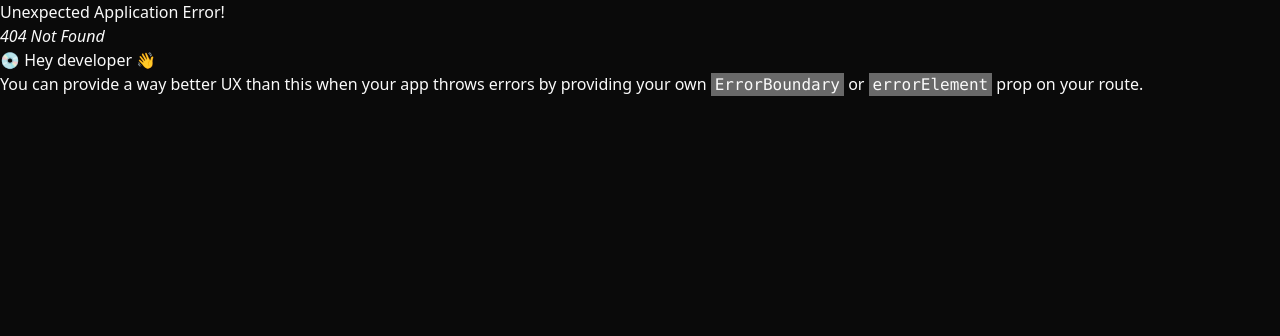
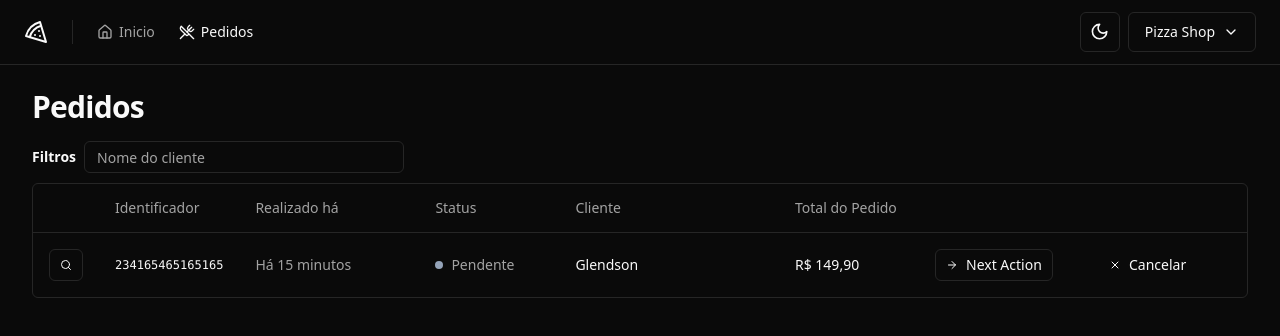
Before and after one commit to Glendson/pizzashop-web, a React (Vite) app: page /orders in a window 1280 px wide. Before the commit this address had no page. Shown: the top 336 px of the page. Built offline with nearby package versions, Linux system fonts and the light colour scheme.

Commit message:
feat: added order component and route

```diff
--- a/src/Routes.tsx
+++ b/src/Routes.tsx
@@ -3,6 +3,7 @@
 import { AppLayout } from './pages/_layouts/app'
 import { AuthLayout } from './pages/_layouts/auth'
 import { Dashboard } from './pages/app/DashBoard'
+import Orders from './pages/app/orders/Orders'
 import { SignIn } from './pages/auth/Sign-in'
 import { SignUp } from './pages/auth/Sign-up'
 
@@ -10,7 +11,10 @@
   {
     path: '/',
     element: <AppLayout />,
-    children: [{ path: '/', element: <Dashboard /> }],
+    children: [
+      { path: '/', element: <Dashboard /> },
+      { path: '/orders', element: <Orders /> },
+    ],
   },
   {
     path: '/',
--- a/src/components/ui/button.tsx
+++ b/src/components/ui/button.tsx
@@ -1,56 +1,57 @@
-import * as React from "react";
-import { Slot } from "@radix-ui/react-slot";
-import { cva, type VariantProps } from "class-variance-authority";
+import { Slot } from '@radix-ui/react-slot'
+import { cva, type VariantProps } from 'class-variance-authority'
+import * as React from 'react'
 
-import { cn } from "@/lib/utils";
+import { cn } from '@/lib/utils'
 
 const buttonVariants = cva(
-  "inline-flex items-center justify-center whitespace-nowrap rounded-md text-sm font-medium ring-offset-background transition-colors focus-visible:outline-none focus-visible:ring-2 focus-visible:ring-ring focus-visible:ring-offset-2 disabled:pointer-events-none disabled:opacity-50",
+  'inline-flex items-center justify-center whitespace-nowrap rounded-md text-sm font-medium ring-offset-background transition-colors focus-visible:outline-none focus-visible:ring-2 focus-visible:ring-ring focus-visible:ring-offset-2 disabled:pointer-events-none disabled:opacity-50',
   {
     variants: {
       variant: {
-        default: "bg-primary text-primary-foreground hover:bg-primary/90",
+        default: 'bg-primary text-primary-foreground hover:bg-primary/90',
         destructive:
-          "bg-destructive text-destructive-foreground hover:bg-destructive/90",
+          'bg-destructive text-destructive-foreground hover:bg-destructive/90',
         outline:
-          "border border-input bg-background hover:bg-accent hover:text-accent-foreground",
+          'border border-input bg-background hover:bg-accent hover:text-accent-foreground',
         secondary:
-          "bg-secondary text-secondary-foreground hover:bg-secondary/80",
-        ghost: "hover:bg-accent hover:text-accent-foreground",
-        link: "text-primary underline-offset-4 hover:underline",
+          'bg-secondary text-secondary-foreground hover:bg-secondary/80',
+        ghost: 'hover:bg-accent hover:text-accent-foreground',
+        link: 'text-primary underline-offset-4 hover:underline',
       },
       size: {
-        default: "h-10 px-4 py-2",
-        sm: "h-9 rounded-md px-3",
-        lg: "h-11 rounded-md px-8",
-        icon: "h-10 w-10",
+        default: 'h-10 px-4 py-2',
+        sm: 'h-9 rounded-md px-3',
+        xs: 'h-8 px-2.5',
+        lg: 'h-11 rounded-md px-8',
+        icon: 'h-10 w-10',
       },
     },
     defaultVariants: {
-      variant: "default",
-      size: "default",
+      variant: 'default',
+      size: 'default',
     },
-  }
-);
+  },
+)
 
 export interface ButtonProps
   extends React.ButtonHTMLAttributes<HTMLButtonElement>,
     VariantProps<typeof buttonVariants> {
-  asChild?: boolean;
+  asChild?: boolean
 }
 
 const Button = React.forwardRef<HTMLButtonElement, ButtonProps>(
   ({ className, variant, size, asChild = false, ...props }, ref) => {
-    const Comp = asChild ? Slot : "button";
+    const Comp = asChild ? Slot : 'button'
     return (
       <Comp
         className={cn(buttonVariants({ variant, size, className }))}
         ref={ref}
         {...props}
       />
-    );
-  }
-);
-Button.displayName = "Button";
+    )
+  },
+)
+Button.displayName = 'Button'
 
-export { Button, buttonVariants };
+export { Button, buttonVariants }
--- /dev/null
+++ b/src/components/ui/table.tsx
@@ -0,0 +1,117 @@
+import * as React from "react"
+
+import { cn } from "@/lib/utils"
+
+const Table = React.forwardRef<
+  HTMLTableElement,
+  React.HTMLAttributes<HTMLTableElement>
+>(({ className, ...props }, ref) => (
+  <div className="relative w-full overflow-auto">
+    <table
+      ref={ref}
+      className={cn("w-full caption-bottom text-sm", className)}
+      {...props}
+    />
+  </div>
+))
+Table.displayName = "Table"
+
+const TableHeader = React.forwardRef<
+  HTMLTableSectionElement,
+  React.HTMLAttributes<HTMLTableSectionElement>
+>(({ className, ...props }, ref) => (
+  <thead ref={ref} className={cn("[&_tr]:border-b", className)} {...props} />
+))
+TableHeader.displayName = "TableHeader"
+
+const TableBody = React.forwardRef<
+  HTMLTableSectionElement,
+  React.HTMLAttributes<HTMLTableSectionElement>
+>(({ className, ...props }, ref) => (
+  <tbody
+    ref={ref}
+    className={cn("[&_tr:last-child]:border-0", className)}
+    {...props}
+  />
+))
+TableBody.displayName = "TableBody"
+
+const TableFooter = React.forwardRef<
+  HTMLTableSectionElement,
+  React.HTMLAttributes<HTMLTableSectionElement>
+>(({ className, ...props }, ref) => (
+  <tfoot
+    ref={ref}
+    className={cn(
+      "border-t bg-muted/50 font-medium [&>tr]:last:border-b-0",
+      className
+    )}
+    {...props}
+  />
+))
+TableFooter.displayName = "TableFooter"
+
+const TableRow = React.forwardRef<
+  HTMLTableRowElement,
+  React.HTMLAttributes<HTMLTableRowElement>
+>(({ className, ...props }, ref) => (
+  <tr
+    ref={ref}
+    className={cn(
+      "border-b transition-colors hover:bg-muted/50 data-[state=selected]:bg-muted",
+      className
+    )}
+    {...props}
+  />
+))
+TableRow.displayName = "TableRow"
+
+const TableHead = React.forwardRef<
+  HTMLTableCellElement,
+  React.ThHTMLAttributes<HTMLTableCellElement>
+>(({ className, ...props }, ref) => (
+  <th
+    ref={ref}
+    className={cn(
+      "h-12 px-4 text-left align-middle font-medium text-muted-foreground [&:has([role=checkbox])]:pr-0",
+      className
+    )}
+    {...props}
+  />
+))
+TableHead.displayName = "TableHead"
+
+const TableCell = React.forwardRef<
+  HTMLTableCellElement,
+  React.TdHTMLAttributes<HTMLTableCellElement>
+>(({ className, ...props }, ref) => (
+  <td
+    ref={ref}
+    className={cn("p-4 align-middle [&:has([role=checkbox])]:pr-0", className)}
+    {...props}
+  />
+))
+TableCell.displayName = "TableCell"
+
+const TableCaption = React.forwardRef<
+  HTMLTableCaptionElement,
+  React.HTMLAttributes<HTMLTableCaptionElement>
+>(({ className, ...props }, ref) => (
+  <caption
+    ref={ref}
+    className={cn("mt-4 text-sm text-muted-foreground", className)}
+    {...props}
+  />
+))
+TableCaption.displayName = "TableCaption"
+
+export {
+  Table,
+  TableHeader,
+  TableBody,
+  TableFooter,
+  TableHead,
+  TableRow,
+  TableCell,
+  TableCaption,
+}
--- /dev/null
+++ b/src/pages/app/orders/Orders.tsx
@@ -0,0 +1,85 @@
+import { ArrowRight, Search, X } from 'lucide-react'
+import { Helmet } from 'react-helmet-async'
+
+import { Button } from '@/components/ui/button'
+import { Input } from '@/components/ui/input'
+import {
+  Table,
+  TableBody,
+  TableCell,
+  TableHead,
+  TableHeader,
+  TableRow,
+} from '@/components/ui/table'
+
+export default function Orders() {
+  return (
+    <>
+      <Helmet title="Pedidos" />
+      <div className="flex flex-col gap-4">
+        <h1 className="text-3xl font-bold tracking-tight">Pedidos</h1>
+      </div>
+      <div className="space-y-2.5">
+        <form className="flex items-center gap-2">
+          <span className="text-sm font-semibold">Filtros</span>
+          <Input placeholder="Nome do cliente" className="h-8 w-[320px]" />
+        </form>
+
+        <div className="rounded-md border">
+          <Table>
+            <TableHeader>
+              <TableRow>
+                <TableHead className="w-[64px]"></TableHead>
+                <TableHead className="w-[140px]">Identificador</TableHead>
+                <TableHead className="w-[180px]">Realizado há</TableHead>
+                <TableHead className="w-[140px]">Status</TableHead>
+                <TableHead>Cliente</TableHead>
+                <TableHead className="w-[140px]">Total do Pedido</TableHead>
+                <TableHead className="w-[164px]"></TableHead>
+                <TableHead className="w-[164px]"></TableHead>
+              </TableRow>
+            </TableHeader>
+            <TableBody>
+              <TableRow>
+                <TableCell>
+                  <Button variant="outline" size={'xs'}>
+                    <Search className="h-3 w-3" />
+                    <span className="sr-only">Detalhes do pedido</span>
+                  </Button>
+                </TableCell>
+                <TableCell className="font-mono text-xs font-medium">
+                  234165465165165
+                </TableCell>
+                <TableCell className="text-muted-foreground">
+                  Há 15 minutos
+                </TableCell>
+                <TableCell>
+                  <div className="flex items-center gap-2">
+                    <span className="h-2 w-2 rounded-full bg-slate-400" />
+                    <span className="font-medium text-muted-foreground">
+                      Pendente
+                    </span>
+                  </div>
+                </TableCell>
+                <TableCell className="font-medium">Glendson</TableCell>
+                <TableCell className="font-medium">R$ 149,90</TableCell>
+                <TableCell>
+                  <Button variant="outline" size="xs">
+                    <ArrowRight className="mr-2 h-3 w-3" />
+                    Next Action
+                  </Button>
+                </TableCell>
+                <TableCell>
+                  <Button variant="ghost" size="xs">
+                    <X className="mr-2 h-3 w-3" />
+                    Cancelar
+                  </Button>
+                </TableCell>
+              </TableRow>
+            </TableBody>
+          </Table>
+        </div>
+      </div>
+    </>
+  )
+}
```
